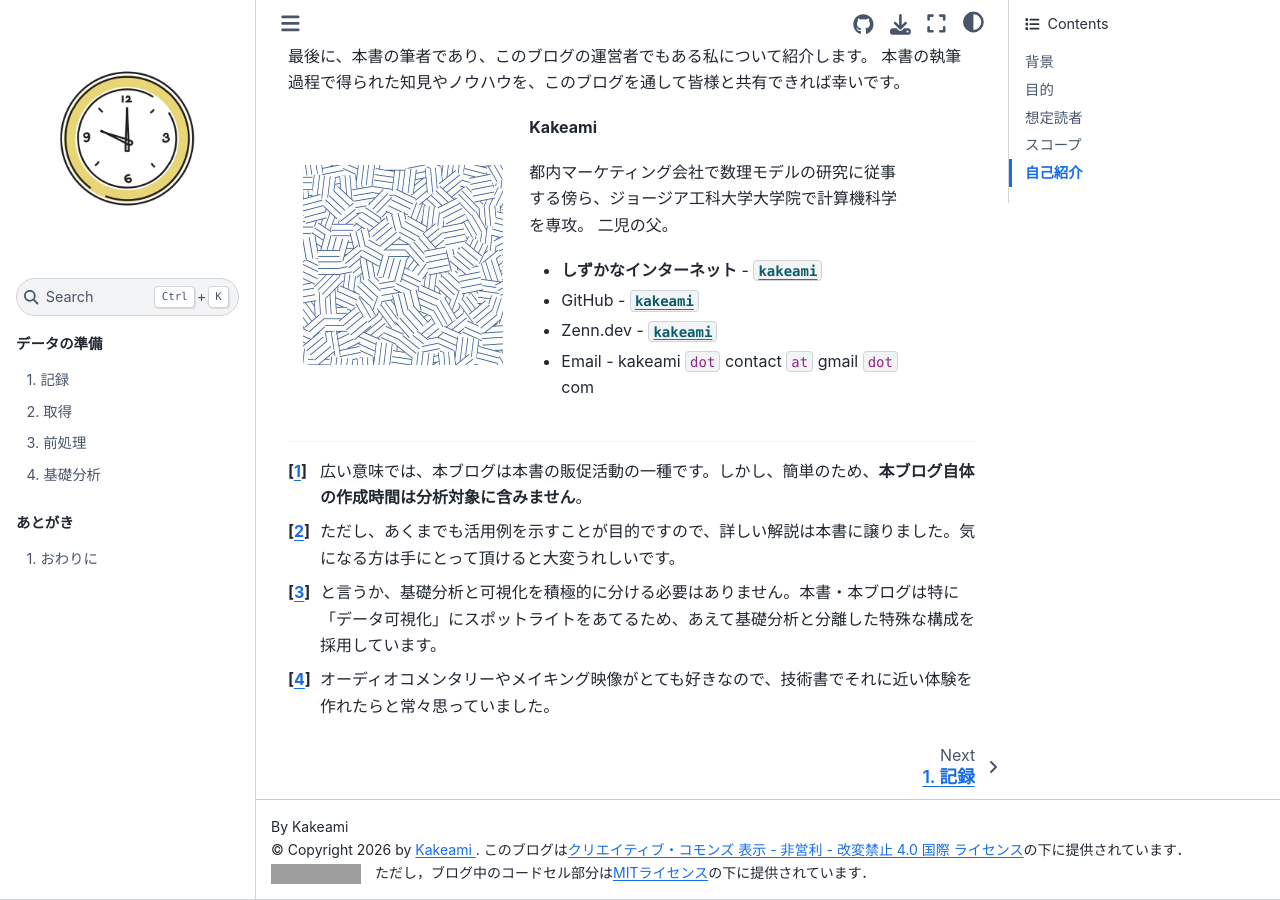
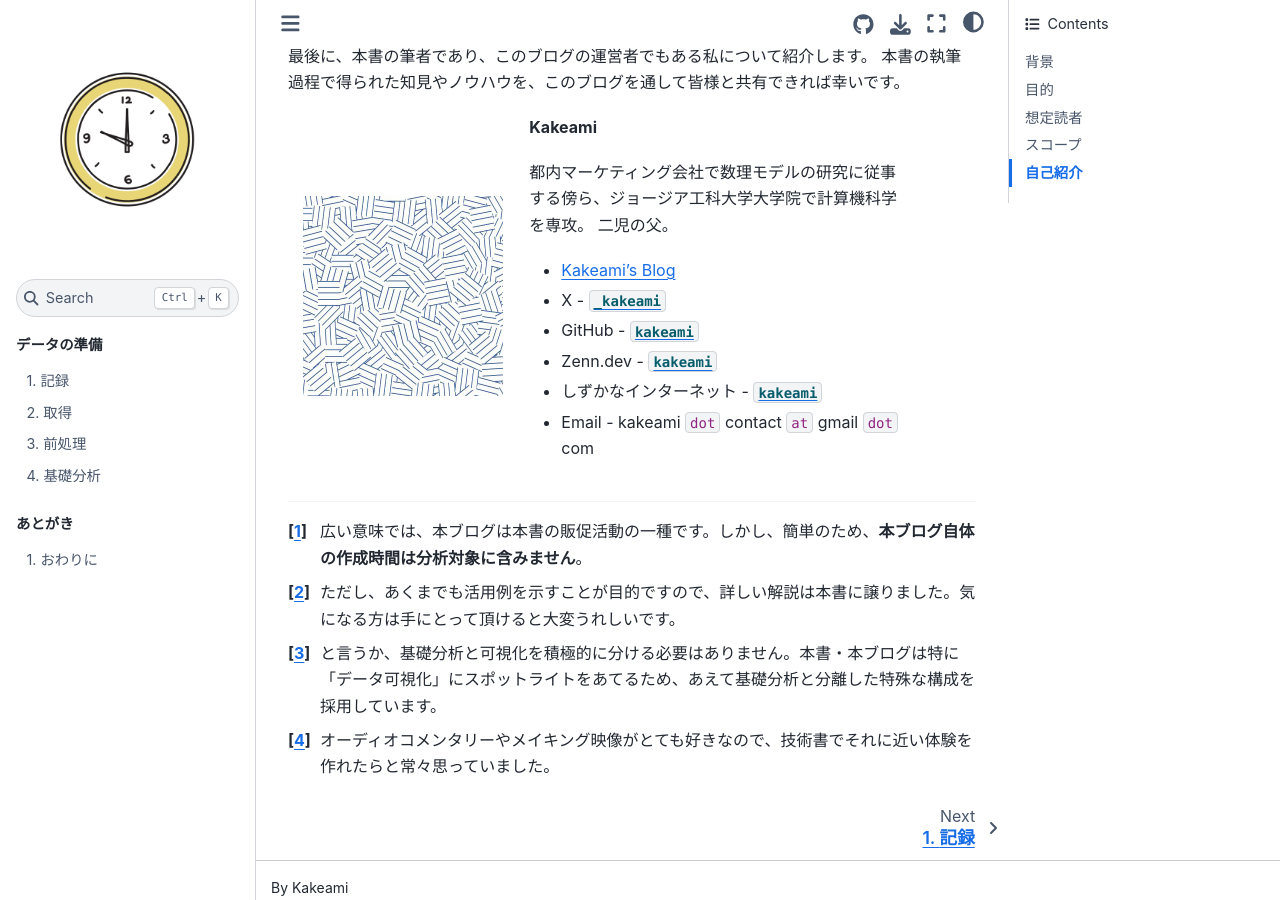
Before and after one commit to kakeami/road-to-vizbook, a Jupyter Book: the page built from book/index.md, in a window 1280 px wide and 900 px high, scrolled down 4069 px. Built offline with Jupyter Book 1.0.4 settings and Sphinx 7.4.7 and the Sphinx Book theme 1.1.4, drawn with Linux system fonts in a browser that asks for light colours; pages that are not in the unit, such as notebooks, are missing from menus; comment, search, counter and statistics services are not loaded; grey boxes are pictures that could not be loaded.

Commit message:
📊 [Update] プロフィールを微修正

```diff
--- a/book/index.md
+++ b/book/index.md
@@ -229,9 +229,11 @@
 都内マーケティング会社で数理モデルの研究に従事する傍ら、ジョージア工科大学大学院で計算機科学を専攻。
 二児の父。
 
-- **しずかなインターネット** - [`kakeami`](https://sizu.me/kakeami)
+- [Kakeami's Blog](https://kakeami.github.io/blog/)
+- X - [`_kakeami`](https://x.com/_kakeami)
 - GitHub - [`kakeami`](https://github.com/kakeami)
 - Zenn.dev - [`kakeami`](https://zenn.dev/kakeami)
+- しずかなインターネット - [`kakeami`](https://sizu.me/kakeami)
 - Email - kakeami `dot` contact `at` gmail `dot` com
 :::
 ::::
```
